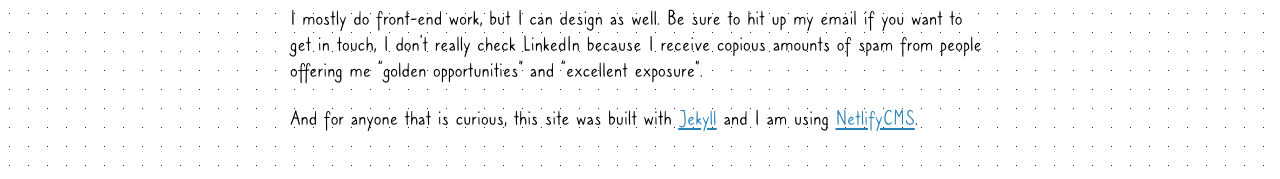
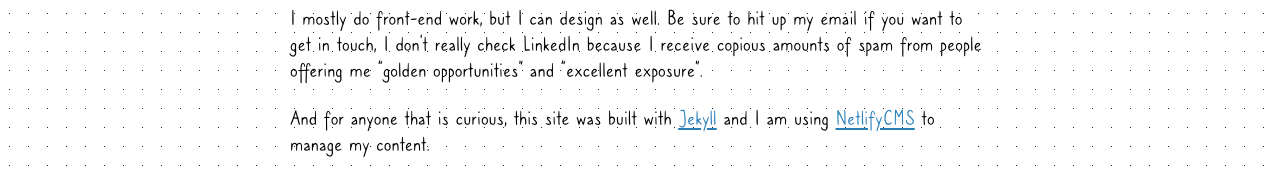
Before and after one commit to kristelfung/bullet-journal, a Jekyll site: the page built from about.md, in a window 1280 px wide. Shown: the part 718-897 px from the top of the page. Built offline with Jekyll 4.4.1, drawn with Linux system fonts in a browser that asks for light colours; a script that is not in the unit is left out.

Commit message:
Update Pages “about”

```diff
--- a/about.md
+++ b/about.md
@@ -11,4 +11,4 @@ As you can probably tell, I like drawing. I started bullet journalling my second
 
 I mostly do front-end work, but I can design as well. Be sure to hit up my email if you want to get in touch, I don't really check LinkedIn because I receive copious amounts of spam from people offering me "golden opportunities" and "excellent exposure".
 
-And for anyone that is curious, this site was built with [Jekyll](https://jekyllrb.com/) and I am using [NetlifyCMS](https://www.netlifycms.org/).
+And for anyone that is curious, this site was built with [Jekyll](https://jekyllrb.com/) and I am using [NetlifyCMS](https://www.netlifycms.org/) to manage my content.
```
